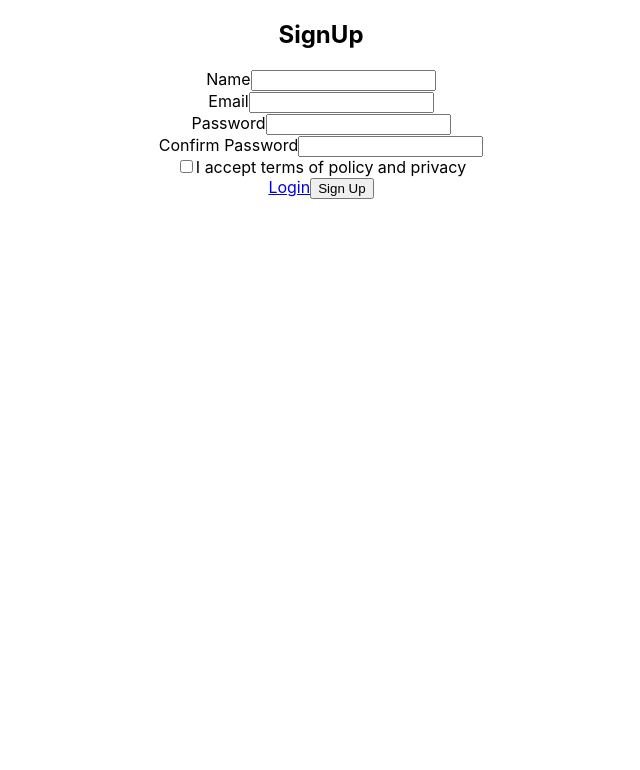
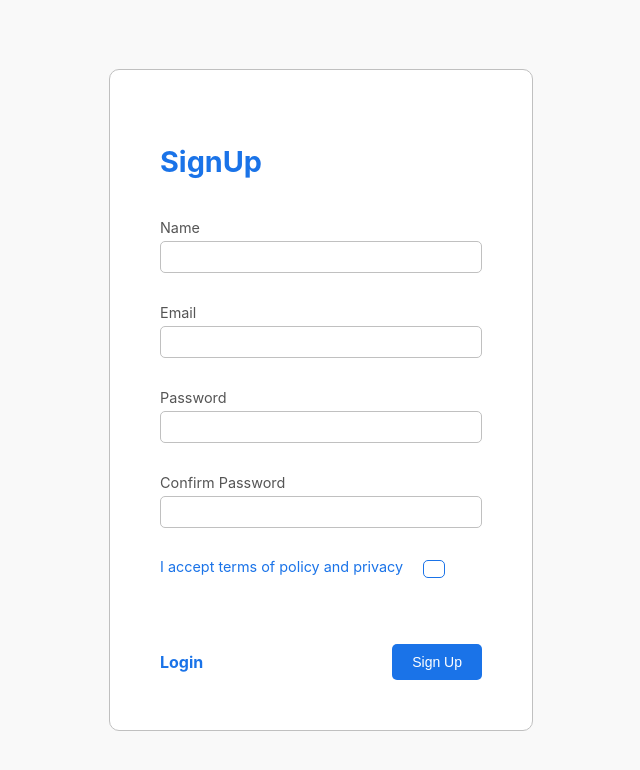
Before and after one commit to AMHBI/Login-Signup-Form, a React (Create React App) app: page / in a window 1280 px wide. Shown: the top 770 px of the page, without its empty margins (319-959 px from the left). Built offline with nearby package versions, Linux system fonts and the light colour scheme.

Commit message:
adding styles

```diff
--- a/src/Components/SignUp.js
+++ b/src/Components/SignUp.js
@@ -1,11 +1,10 @@
 import React, { useState, useEffect } from "react";
-import { ToastContainer} from 'react-toastify';
-import 'react-toastify/dist/ReactToastify.css';
-
+import { ToastContainer } from "react-toastify";
+import "react-toastify/dist/ReactToastify.css";
+import styles from "./SignUp.module.css";
 
 import { validate } from "./validate";
 import { notify } from "./toast";
-
 
 const SignUp = () => {
   const [data, setData] = useState({
@@ -33,21 +32,26 @@ const SignUp = () => {
   const focusHandler = (event) => {
     setTouched({ ...touched, [event.target.name]: true });
   };
-  const submitHandler = event => {
+  const submitHandler = (event) => {
     event.preventDefault();
     if (!Object.keys(errors).length) {
-        notify("You Signed in Succesfully","succes")
+      notify("You Signed in Succesfully", "succes");
     } else {
-      notify("Data is invalid","error")
+      notify("Data is invalid", "error");
     }
-  }
+  };
   return (
-    <div>
-      <form onSubmit={submitHandler}>
-        <h2>SignUp</h2>
-        <div>
+    <div className={styles.container}>
+      <form onSubmit={submitHandler} className={styles.formContainer}>
+        <h2 className={styles.header}>SignUp</h2>
+        <div className={styles.formField}>
           <label>Name</label>
           <input
+            className={
+              errors.name && touched.name
+                ? styles.uncompleted
+                : styles.formInput
+            }
             type='text'
             name='name'
             value={data.name}
@@ -56,9 +60,14 @@ const SignUp = () => {
           />
           {errors.name && touched.name && <span>{errors.name}</span>}
         </div>
-        <div>
+        <div className={styles.formField}>
           <label>Email</label>
           <input
+            className={
+              errors.email && touched.email
+                ? styles.uncompleted
+                : styles.formInput
+            }
             type='text'
             name='email'
             value={data.email}
@@ -67,41 +76,64 @@ const SignUp = () => {
           />
           {errors.email && touched.email && <span>{errors.email}</span>}
         </div>
-        <div>
+        <div className={styles.formField}>
           <label>Password</label>
           <input
+            className={
+              errors.password && touched.password
+                ? styles.uncompleted
+                : styles.formInput
+            }
             type='password'
             name='password'
             value={data.password}
             onChange={changeHandler}
             onFocus={focusHandler}
           />
-          {errors.password && touched.password && <span>{errors.password}</span>}
+          {errors.password && touched.password && (
+            <span>{errors.password}</span>
+          )}
         </div>
-        <div>
+        <div className={styles.formField}>
           <label>Confirm Password</label>
           <input
+            className={
+              errors.confirmPassword && touched.confirmPassword
+                ? styles.uncompleted
+                : styles.formInput
+            }
             type='password'
             name='confirmPassword'
             value={data.confirmPassword}
             onChange={changeHandler}
             onFocus={focusHandler}
           />
-          {errors.confirmPassword && touched.confirmPassword && <span>{errors.confirmPassword}</span>}
+          {errors.confirmPassword && touched.confirmPassword && (
+            <span>{errors.confirmPassword}</span>
+          )}
         </div>
-        <div>
+        <div className={styles.formField}>
+          <div className={styles.checkBoxContainer}>
+            <label>I accept terms of policy and privacy</label>
             <input
+              className={
+                errors.isAccepted && touched.isAccepted
+                  ? styles.uncompleted
+                  : styles.formInput
+              }
               type='checkbox'
               name='isAccepted'
               value={data.isAccepted}
               onChange={changeHandler}
               onFocus={focusHandler}
             />
-          {errors.isAccepted && touched.isAccepted && <span>{errors.isAccepted}</span>}
-          <label>I accept terms of policy and privacy</label>
+            {errors.isAccepted && touched.isAccepted && (
+              <span>{errors.isAccepted}</span>
+            )}
+          </div>
         </div>
 
-        <div>
+        <div className={styles.formButtons}>
           <a href='https://google.com'>Login</a>
 
           <button type='submit'>Sign Up</button>
--- a/src/Components/SignUp.module.css
+++ b/src/Components/SignUp.module.css
@@ -98,7 +98,9 @@ input[type="checkbox"] {
   border-radius: 5px;
   transition: all 0.2s ease-in;
 }
-
+input[type="checkbox"] span {
+  display: block;
+}
 input[type="checkbox"]:checked {
   width: 18px;
   height: 18px;
```
Lines whose indentation alone changed are shown as unchanged.
